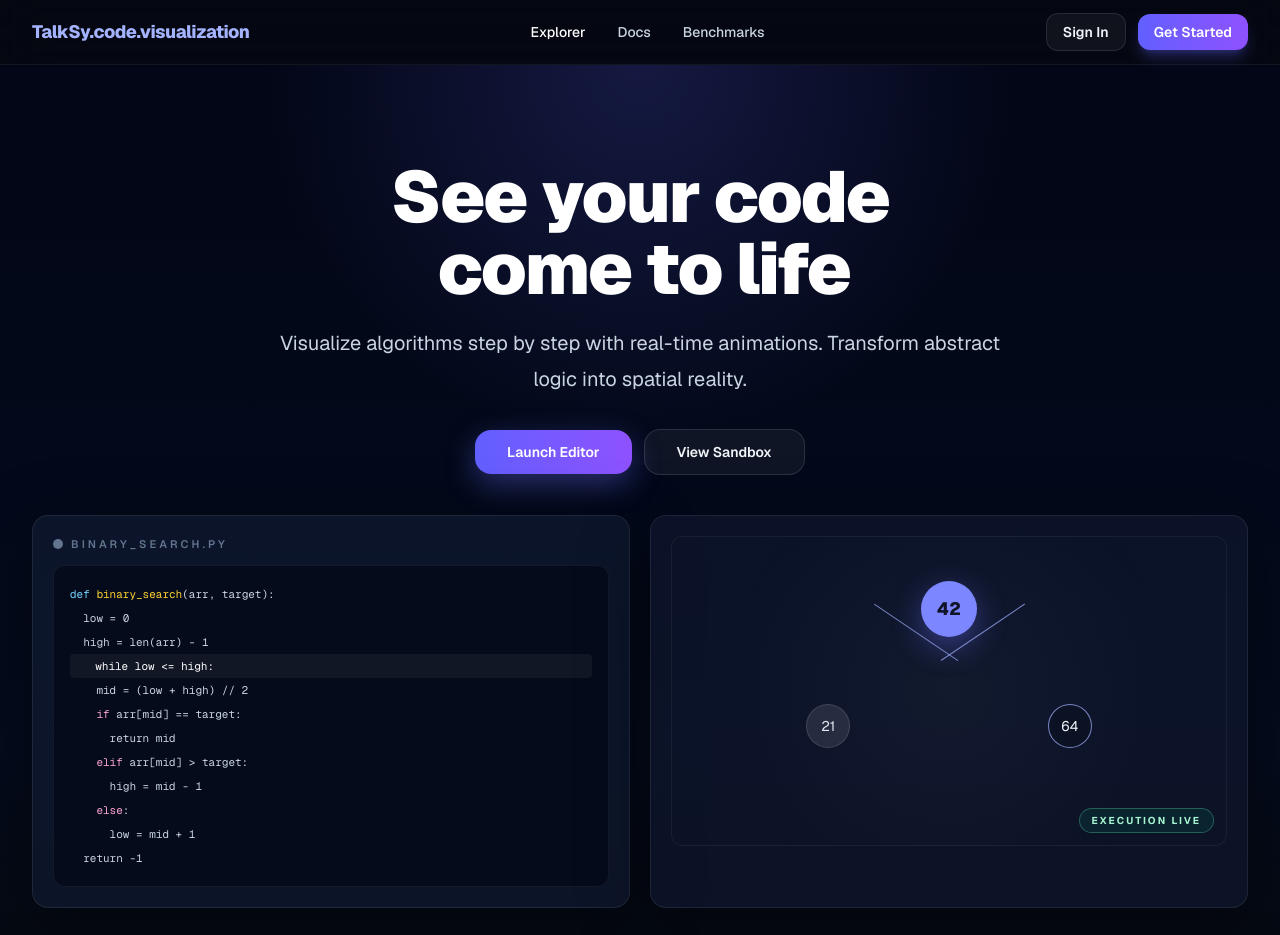
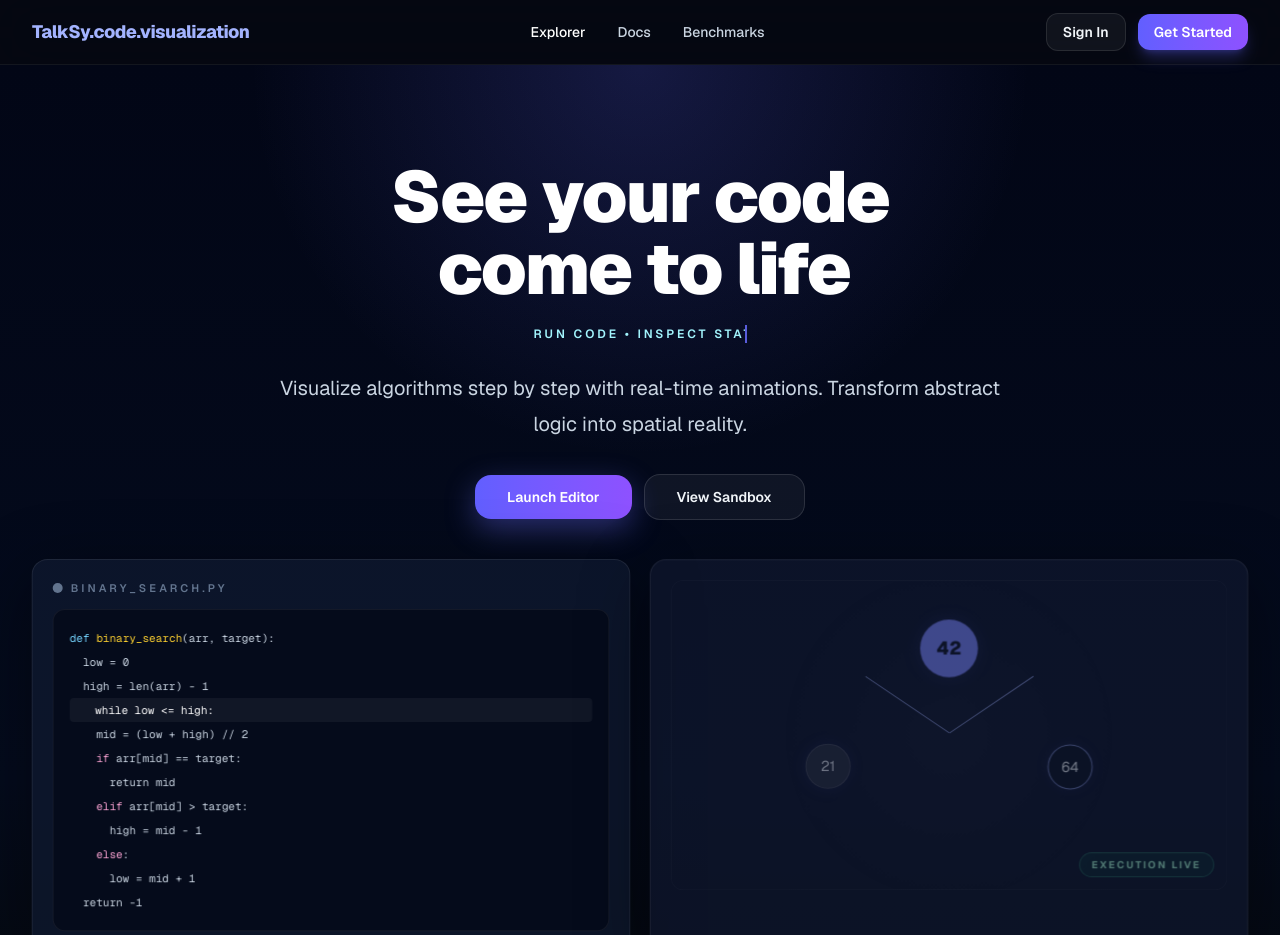
Before and after one commit to PriyanshA0/Code-Visualization, a Next.js app: page / in a window 1280 px wide. Shown: the top 935 px of the page. Built offline with nearby package versions, Linux system fonts and the light colour scheme; no server answers.

Commit message:
feat: add landing page typing animation

```diff
--- a/app/globals.css
+++ b/app/globals.css
@@ -241,3 +241,160 @@ input[type="range"] {
     transform: translateY(0) translateX(-50%) scale(1);
   }
 }
+
+@keyframes hero-fade-up {
+  0% {
+    opacity: 0;
+    transform: translateY(14px);
+    filter: blur(4px);
+  }
+  100% {
+    opacity: 1;
+    transform: translateY(0);
+    filter: blur(0);
+  }
+}
+
+@keyframes hero-float {
+  0%,
+  100% {
+    transform: translateY(0) scale(1);
+  }
+  50% {
+    transform: translateY(-8px) scale(1.01);
+  }
+}
+
+@keyframes hero-line-grow {
+  0% {
+    opacity: 0;
+    transform: scaleX(0.72);
+  }
+  100% {
+    opacity: 1;
+    transform: scaleX(1);
+  }
+}
+
+@keyframes hero-node-pulse {
+  0%,
+  100% {
+    transform: translateY(0) scale(1);
+    box-shadow: 0 0 0 rgba(99, 102, 241, 0);
+  }
+  50% {
+    transform: translateY(-6px) scale(1.04);
+    box-shadow: 0 0 24px rgba(99, 102, 241, 0.18);
+  }
+}
+
+@keyframes hero-glow-drift {
+  0%,
+  100% {
+    opacity: 0.45;
+    transform: translate3d(0, 0, 0);
+  }
+  50% {
+    opacity: 0.75;
+    transform: translate3d(0, -6px, 0);
+  }
+}
+
+.hero-fade-up {
+  animation: hero-fade-up 700ms ease-out both;
+}
+
+.hero-float {
+  animation: hero-float 5.5s ease-in-out infinite;
+}
+
+.hero-code-line {
+  animation: hero-fade-up 620ms ease-out both;
+}
+
+.hero-line-draw {
+  animation: hero-line-grow 900ms ease-out both;
+  transform-origin: center;
+}
+
+.hero-node-pulse {
+  animation: hero-node-pulse 4.8s ease-in-out infinite;
+}
+
+.hero-glow-drift {
+  animation: hero-glow-drift 6s ease-in-out infinite;
+}
+
+@keyframes typing-reveal {
+  from {
+    width: 0;
+  }
+  to {
+    width: var(--typing-width, 100%);
+  }
+}
+
+@keyframes typing-caret-blink {
+  0%,
+  100% {
+    border-color: rgba(99, 102, 241, 0.9);
+  }
+  50% {
+    border-color: transparent;
+  }
+}
+
+.typing-line {
+  display: inline-block;
+  overflow: hidden;
+  white-space: nowrap;
+  width: 0;
+  border-right: 2px solid rgba(99, 102, 241, 0.9);
+  animation: typing-reveal 1.2s steps(28, end) forwards, typing-caret-blink 850ms step-end infinite;
+}
+
+.typing-line-slow {
+  animation-duration: 1.6s, 850ms;
+}
+
+.typing-line-med {
+  animation-duration: 1.3s, 850ms;
+}
+
+.typing-line-fast {
+  animation-duration: 1.05s, 850ms;
+}
+
+.typing-line-wide {
+  --typing-width: 100%;
+}
+
+.typing-line-small {
+  --typing-width: 92%;
+}
+
+.typing-line-short {
+  --typing-width: 78%;
+}
+
+@media (prefers-reduced-motion: reduce) {
+  .hero-fade-up,
+  .hero-float,
+  .hero-code-line,
+  .hero-line-draw,
+  .hero-node-pulse,
+  .hero-glow-drift,
+  .typing-line,
+  .line-focus-active,
+  .var-card-updated,
+  .line-caret-live,
+  .object-box-move,
+  .flow-trace,
+  .object-node-moved,
+  .object-node-changed,
+  .object-node-new,
+  .node-flow-active,
+  .flow-branch-label {
+    animation: none !important;
+  }
+}
--- a/components/landing-page.tsx
+++ b/components/landing-page.tsx
@@ -140,16 +140,22 @@ export function LandingPage() {
       <section className="relative overflow-hidden border-b border-white/6">
         <div className="absolute inset-0 bg-[radial-gradient(circle_at_50%_0%,_rgba(99,102,241,0.2),_transparent_34%),linear-gradient(180deg,#020616_0%,#040b1d_75%,#050910_100%)]" />
         <div className="relative mx-auto max-w-[1440px] px-4 pb-10 pt-14 sm:px-6 sm:pb-12 sm:pt-20 lg:px-8 lg:pb-16 lg:pt-24">
-          <div className="mx-auto max-w-4xl text-center">
+          <div className="mx-auto max-w-4xl text-center hero-fade-up" style={{ animationDelay: "40ms" }}>
             <h1 className="text-balance text-4xl font-black tracking-tight text-white sm:text-6xl lg:text-7xl">
               See your code
               <br className="hidden sm:block" />
               <span className="sm:pl-2">come to life</span>
             </h1>
-            <p className="mx-auto mt-5 max-w-3xl text-base leading-7 text-slate-300 sm:text-xl sm:leading-9">
+            <p
+              className="typing-line typing-line-short mx-auto mt-4 max-w-full text-[11px] font-semibold uppercase tracking-[0.24em] text-cyan-200 sm:mt-5 sm:text-[12px]"
+              style={{ animationDelay: "140ms", ["--typing-width" as never]: "26ch" }}
+            >
+              run code • inspect state • trace flow
+            </p>
+            <p className="mx-auto mt-5 max-w-3xl text-base leading-7 text-slate-300 sm:text-xl sm:leading-9 hero-fade-up" style={{ animationDelay: "200ms" }}>
               Visualize algorithms step by step with real-time animations. Transform abstract logic into spatial reality.
             </p>
-            <div className="mt-8 flex flex-wrap items-center justify-center gap-3">
+            <div className="mt-8 flex flex-wrap items-center justify-center gap-3 hero-fade-up" style={{ animationDelay: "280ms" }}>
               <a
                 href="/visualizer"
                 className="rounded-2xl bg-gradient-to-r from-indigo-500 to-violet-500 px-8 py-3 text-sm font-semibold text-white shadow-[0_10px_30px_rgba(99,102,241,0.4)] transition hover:brightness-110"
@@ -166,39 +172,39 @@ export function LandingPage() {
           </div>
 
           <div className="mt-10 grid gap-5 lg:grid-cols-2">
-            <div className="rounded-2xl border border-white/8 bg-[#111a31]/70 p-5 shadow-[0_18px_70px_rgba(0,0,0,0.42)]">
+            <div className="hero-float rounded-2xl border border-white/8 bg-[#111a31]/70 p-5 shadow-[0_18px_70px_rgba(0,0,0,0.42)]" style={{ animationDelay: "300ms" }}>
               <div className="mb-3 flex items-center gap-2 text-[11px] font-semibold tracking-[0.28em] text-slate-500">
                 <span className="h-2.5 w-2.5 rounded-full bg-slate-500" />
                 BINARY_SEARCH.PY
               </div>
               <div className="rounded-xl border border-white/6 bg-[#050b1b] p-4 font-mono text-[11px] leading-6 text-slate-300">
-                <p><span className="text-sky-300">def</span> <span className="text-amber-300">binary_search</span>(arr, target):</p>
-                <p>&nbsp;&nbsp;low = 0</p>
-                <p>&nbsp;&nbsp;high = len(arr) - 1</p>
-                <p className="rounded bg-white/5 pl-3 text-white">&nbsp;&nbsp;while low &lt;= high:</p>
-                <p>&nbsp;&nbsp;&nbsp;&nbsp;mid = (low + high) // 2</p>
-                <p>&nbsp;&nbsp;&nbsp;&nbsp;<span className="text-pink-300">if</span> arr[mid] == target:</p>
-                <p>&nbsp;&nbsp;&nbsp;&nbsp;&nbsp;&nbsp;return mid</p>
-                <p>&nbsp;&nbsp;&nbsp;&nbsp;<span className="text-pink-300">elif</span> arr[mid] &gt; target:</p>
-                <p>&nbsp;&nbsp;&nbsp;&nbsp;&nbsp;&nbsp;high = mid - 1</p>
-                <p>&nbsp;&nbsp;&nbsp;&nbsp;<span className="text-pink-300">else</span>:</p>
-                <p>&nbsp;&nbsp;&nbsp;&nbsp;&nbsp;&nbsp;low = mid + 1</p>
-                <p>&nbsp;&nbsp;return -1</p>
+                <p className="hero-code-line whitespace-pre" style={{ animationDelay: "70ms" }}><span className="text-sky-300">def</span> <span className="text-amber-300">binary_search</span>(arr, target):</p>
+                <p className="hero-code-line whitespace-pre" style={{ animationDelay: "130ms" }}>&nbsp;&nbsp;low = 0</p>
+                <p className="hero-code-line whitespace-pre" style={{ animationDelay: "190ms" }}>&nbsp;&nbsp;high = len(arr) - 1</p>
+                <p className="hero-code-line whitespace-pre rounded bg-white/5 pl-3 text-white" style={{ animationDelay: "250ms" }}>&nbsp;&nbsp;while low &lt;= high:</p>
+                <p className="hero-code-line whitespace-pre" style={{ animationDelay: "320ms" }}>&nbsp;&nbsp;&nbsp;&nbsp;mid = (low + high) // 2</p>
+                <p className="hero-code-line whitespace-pre" style={{ animationDelay: "390ms" }}>&nbsp;&nbsp;&nbsp;&nbsp;<span className="text-pink-300">if</span> arr[mid] == target:</p>
+                <p className="hero-code-line whitespace-pre" style={{ animationDelay: "460ms" }}>&nbsp;&nbsp;&nbsp;&nbsp;&nbsp;&nbsp;return mid</p>
+                <p className="hero-code-line whitespace-pre" style={{ animationDelay: "530ms" }}>&nbsp;&nbsp;&nbsp;&nbsp;<span className="text-pink-300">elif</span> arr[mid] &gt; target:</p>
+                <p className="hero-code-line whitespace-pre" style={{ animationDelay: "600ms" }}>&nbsp;&nbsp;&nbsp;&nbsp;&nbsp;&nbsp;high = mid - 1</p>
+                <p className="hero-code-line whitespace-pre" style={{ animationDelay: "670ms" }}>&nbsp;&nbsp;&nbsp;&nbsp;<span className="text-pink-300">else</span>:</p>
+                <p className="hero-code-line whitespace-pre" style={{ animationDelay: "740ms" }}>&nbsp;&nbsp;&nbsp;&nbsp;&nbsp;&nbsp;low = mid + 1</p>
+                <p className="hero-code-line whitespace-pre" style={{ animationDelay: "810ms" }}>&nbsp;&nbsp;return -1</p>
               </div>
             </div>
 
-            <div className="rounded-2xl border border-white/8 bg-[#10182e]/70 p-5 shadow-[0_18px_70px_rgba(0,0,0,0.42)]">
-              <div className="relative flex min-h-[310px] items-center justify-center overflow-hidden rounded-xl border border-white/6 bg-[radial-gradient(circle,_rgba(255,255,255,0.03)_0%,_transparent_75%)] p-6">
+            <div className="hero-float rounded-2xl border border-white/8 bg-[#10182e]/70 p-5 shadow-[0_18px_70px_rgba(0,0,0,0.42)]" style={{ animationDelay: "420ms" }}>
+              <div className="hero-glow-drift relative flex min-h-[310px] items-center justify-center overflow-hidden rounded-xl border border-white/6 bg-[radial-gradient(circle,_rgba(255,255,255,0.03)_0%,_transparent_75%)] p-6">
                 <div className="relative h-[220px] w-full max-w-[420px]">
-                  <div className="absolute left-1/2 top-0 flex h-14 w-14 -translate-x-1/2 items-center justify-center rounded-full bg-indigo-400 text-lg font-extrabold text-[#101427] shadow-[0_10px_30px_rgba(99,102,241,0.45)]">
+                  <div className="hero-node-pulse absolute left-1/2 top-0 flex h-14 w-14 -translate-x-1/2 items-center justify-center rounded-full bg-indigo-400 text-lg font-extrabold text-[#101427] shadow-[0_10px_30px_rgba(99,102,241,0.45)]" style={{ animationDelay: "0ms" }}>
                     42
                   </div>
-                  <div className="absolute left-[28%] top-[36%] h-px w-[24%] origin-right rotate-[34deg] bg-indigo-300/70" />
-                  <div className="absolute right-[28%] top-[36%] h-px w-[24%] origin-left -rotate-[34deg] bg-indigo-300/70" />
-                  <div className="absolute left-[16%] top-[56%] flex h-11 w-11 items-center justify-center rounded-full border border-white/12 bg-white/10 text-sm text-slate-200">
+                  <div className="hero-line-draw absolute left-[28%] top-[36%] h-px w-[24%] origin-right rotate-[34deg] bg-indigo-300/70" style={{ animationDelay: "120ms" }} />
+                  <div className="hero-line-draw absolute right-[28%] top-[36%] h-px w-[24%] origin-left -rotate-[34deg] bg-indigo-300/70" style={{ animationDelay: "160ms" }} />
+                  <div className="hero-node-pulse absolute left-[16%] top-[56%] flex h-11 w-11 items-center justify-center rounded-full border border-white/12 bg-white/10 text-sm text-slate-200" style={{ animationDelay: "220ms" }}>
                     21
                   </div>
-                  <div className="absolute right-[16%] top-[56%] flex h-11 w-11 items-center justify-center rounded-full border border-indigo-300/70 bg-[#0b1224] text-sm text-slate-100">
+                  <div className="hero-node-pulse absolute right-[16%] top-[56%] flex h-11 w-11 items-center justify-center rounded-full border border-indigo-300/70 bg-[#0b1224] text-sm text-slate-100" style={{ animationDelay: "380ms" }}>
                     64
                   </div>
                 </div>
```
